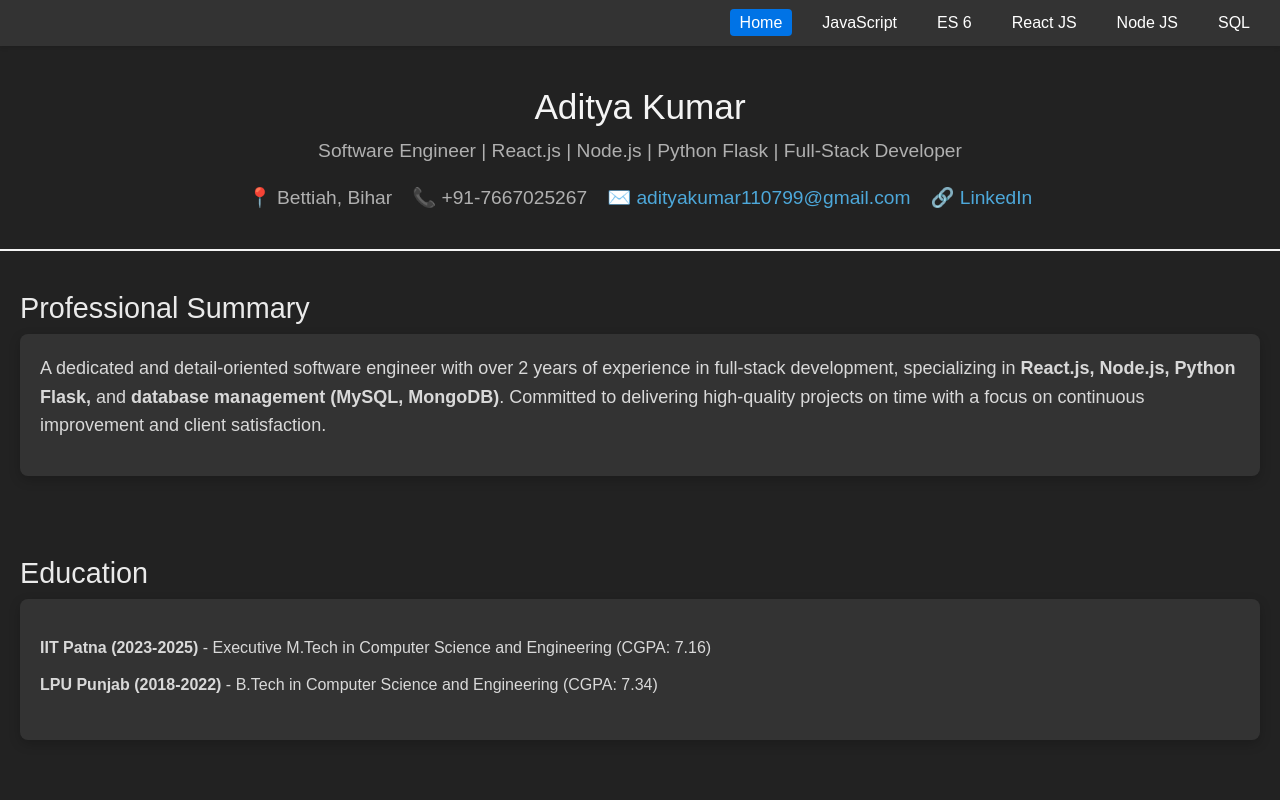
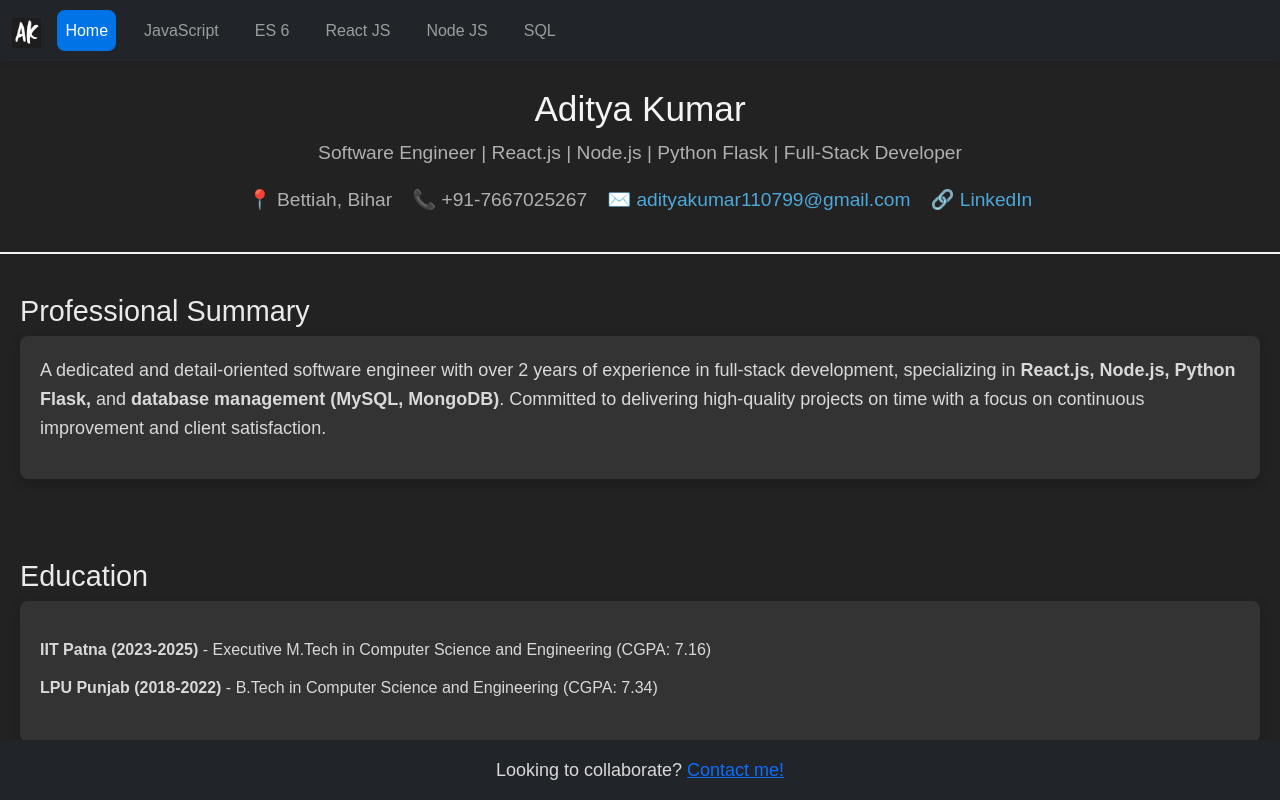
Before and after one commit to aditya11kumar/portfolio-snippets, a React (Create React App) app in the folder blog/: page /#/ in a window 1280 px wide. Shown: the top 800 px of the page. Built offline with nearby package versions, Linux system fonts and the light colour scheme.

Commit message:
header updated

```diff
--- a/blog/src/App.css
+++ b/blog/src/App.css
@@ -85,9 +85,7 @@ code {
 .copy-button:hover {
   background-color: #3b8fa0;
 }
-header, footer{
-  flex: none;
-}
+
 
 /* Responsive Design */
 @media (max-width: 768px) {
--- a/blog/src/components/Footer.jsx
+++ b/blog/src/components/Footer.jsx
@@ -2,8 +2,11 @@ import React from 'react'
 
 export default function Footer() {
   return (
-    <footer>
-        <p>Looking to collaborate? <a href="mailto:adityakumar110799@gmail.com">Contact me!</a></p>
-      </footer>
+    <footer className="fixed-bottom text-bg-dark d-flex align-items-center justify-content-center py-2" style={{ height: '60px' }}>
+  <p className="mb-0">
+    Looking to collaborate? <a href="mailto:adityakumar110799@gmail.com">Contact me!</a>
+  </p>
+</footer>
+
   )
 }
--- a/blog/src/components/Header.jsx
+++ b/blog/src/components/Header.jsx
@@ -8,31 +8,92 @@ export default function Header() {
 
   return (
     <div>
-      <nav>
-        <ul>
-          <li>
-            <Link to="/" className={`link ${location.pathname ==='/'?'active':{}}`}>Home</Link>
+      <nav className="navbar navbar-expand-lg navbar-dark bg-dark fixed-top">
+      <div className="container-fluid">
+        <Link className="navbar-brand" to="/">
+        <img
+            src="./AK.png"
+            alt="Home"
+            height="30"  // Adjust the height as needed
+            className="d-inline-block align-text-top" // Bootstrap class to align the image
+          />
+        </Link>
+        <button
+          className="navbar-toggler"
+          type="button"
+          data-bs-toggle="collapse"
+          data-bs-target="#navbarNav"
+          aria-controls="navbarNav"
+          aria-expanded="false"
+          aria-label="Toggle navigation"
+        >
+          <span className="navbar-toggler-icon"></span>
+        </button>
+        <div className="collapse navbar-collapse" id="navbarNav">
+          <ul className="navbar-nav">
+            <li className="nav-item">
+              <Link
+                className={`nav-link ${
+                  location.pathname === "/" ? "active" : ""
+                }`}
+                to="/"
+              >
+                Home
+              </Link>
             </li>
-          <li>
-            <Link to="/snippets/JavaScript" className={`link ${location.pathname ==='/snippets/JavaScript'?'active':{}}`}>JavaScript</Link>
+            <li className="nav-item">
+              <Link
+                className={`nav-link ${
+                  location.pathname === "/snippets/JavaScript" ? "active" : ""
+                }`}
+                to="/snippets/JavaScript"
+              >
+                JavaScript
+              </Link>
             </li>
-
-          <li>
-            <Link to="/snippets/es6" className={`link ${location.pathname ==='/snippets/es6'?'active':{}}`}>ES 6</Link>
+            <li className="nav-item">
+              <Link
+                className={`nav-link ${
+                  location.pathname === "/snippets/es6" ? "active" : ""
+                }`}
+                to="/snippets/es6"
+              >
+                ES 6
+              </Link>
             </li>
-          <li>
-            <Link to="/snippets/reactjs" className={`link ${location.pathname ==='/snippets/reactjs'?'active':{}}`}>React JS</Link>
+            <li className="nav-item">
+              <Link
+                className={`nav-link ${
+                  location.pathname === "/snippets/reactjs" ? "active" : ""
+                }`}
+                to="/snippets/reactjs"
+              >
+                React JS
+              </Link>
             </li>
-          <li>
-            <Link to="/snippets/nodejs" className={`link ${location.pathname ==='/snippets/nodejs'?'active':{}}`}>Node JS</Link>
+            <li className="nav-item">
+              <Link
+                className={`nav-link ${
+                  location.pathname === "/snippets/nodejs" ? "active" : ""
+                }`}
+                to="/snippets/nodejs"
+              >
+                Node JS
+              </Link>
             </li>
-          <li>
-            <Link to="/snippets/sql" className={`link ${location.pathname ==='/snippets/sql'?'active':{}}`}>SQL</Link>
+            <li className="nav-item">
+              <Link
+                className={`nav-link ${
+                  location.pathname === "/snippets/sql" ? "active" : ""
+                }`}
+                to="/snippets/sql"
+              >
+                SQL
+              </Link>
             </li>
-          {/* <li>
-            <Link to="/list" className={`link ${location.pathname ==='/list'?'active':''}`} >Blogs</Link>
-          </li> */}
           </ul>
+        </div>
+      </div>
     </nav>
     </div>
   )
--- a/blog/src/components/header.css
+++ b/blog/src/components/header.css
@@ -37,4 +37,6 @@ nav {
   .active {
     background-color: #0073e6;
     color: #fff;
+    border: 2px;
+    border-radius: 8px;
   }
--- a/blog/src/pages/Layout.jsx
+++ b/blog/src/pages/Layout.jsx
@@ -1,14 +1,16 @@
 import React from 'react';
-import {Outlet} from 'react-router-dom'
-import Header from '../components/Header'
-import Footer from '../components/Footer'
+import { Outlet } from 'react-router-dom';
+import Header from '../components/Header';
+import Footer from '../components/Footer';
 
 export default function Layout() {
   return (
     <>
-    <Header />
-    <Outlet />
-    <Footer />
+      <Header />
+      <div className='pt-5 pb-5'>
+        <Outlet />
+      </div>
+      <Footer />
     </>
-  )
+  );
 }
--- a/blog/src/pages/Resume.css
+++ b/blog/src/pages/Resume.css
@@ -88,26 +88,26 @@
   }
 
   /* Footer */
-  footer {
+  /* footer {
     text-align: center;
     padding: 15px 0;
-    background-color: #111; /* Dark footer background */
+    background-color: #111;
     color: #f4f4f4;
     border-top: 1px solid #444;
-  }
+  } */
   ul{
     padding-left: 0;
   }
 
-  footer a {
+  /* footer a {
     color: #4da8da;
     text-decoration: none;
-  }
+  } */
 
-  footer a:hover {
+  /* footer a:hover {
     text-decoration: underline;
   }
-
+   */
   /* Responsive Design */
   @media (max-width: 768px) {
     .contact-info {
```
Lines whose indentation alone changed are shown as unchanged.
